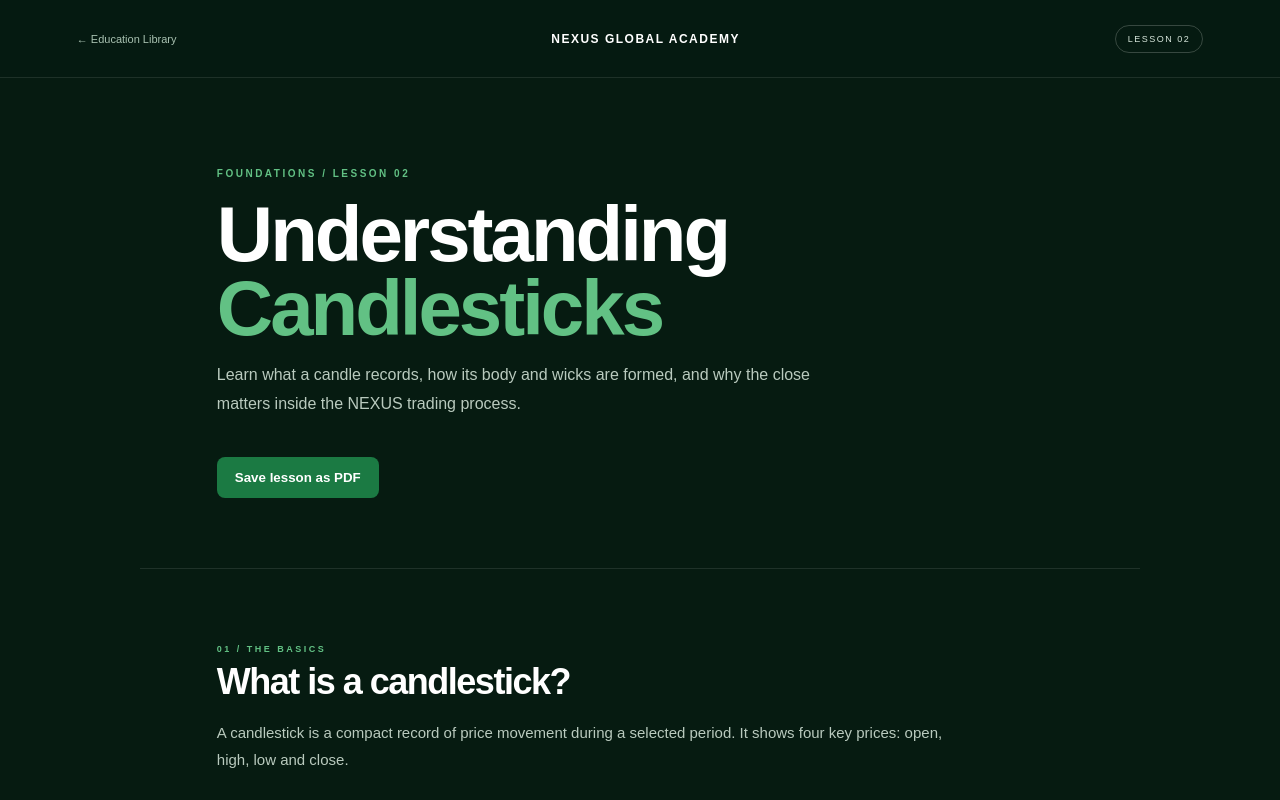
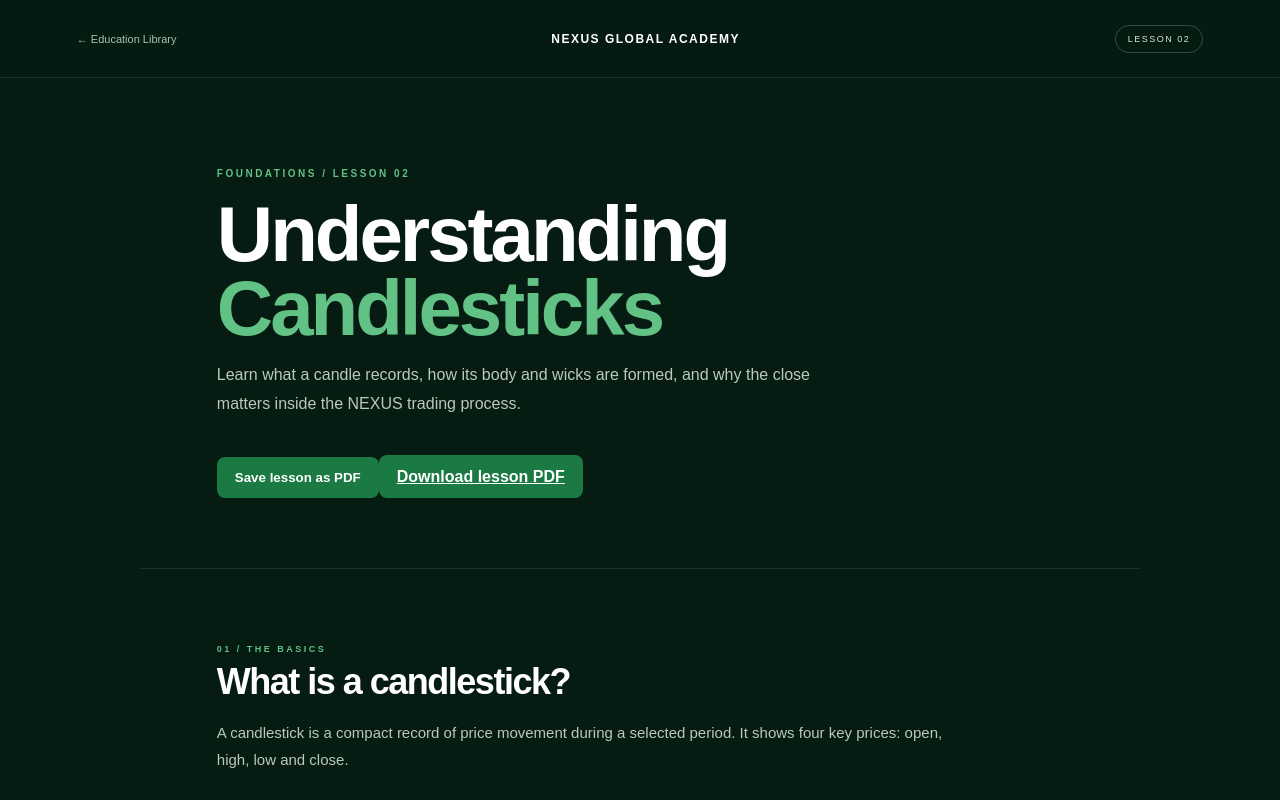
Before and after one commit to Oxlucky/NEXUS-GLOBAL-ACADEMY-EDUCATION, a Next.js app: page /lessons/understanding-candlesticks in a window 1280 px wide. Shown: the top 800 px of the page. Built offline with nearby package versions, Linux system fonts and the light colour scheme.

Commit message:
Add downloadable candlestick lesson PDF

```diff
--- a/app/lessons/understanding-candlesticks/page.tsx
+++ b/app/lessons/understanding-candlesticks/page.tsx
@@ -49,7 +49,7 @@ export default function UnderstandingCandlesticks() {
         <p className="eyebrow">FOUNDATIONS / LESSON 02</p>
         <h1>Understanding<br/><span>Candlesticks</span></h1>
         <p>Learn what a candle records, how its body and wicks are formed, and why the close matters inside the NEXUS trading process.</p>
-        <PrintButton />
+        <div className="lesson-actions"><PrintButton /><a className="print-button download-pdf" href="/pdfs/understanding-candlesticks.pdf" download>Download lesson PDF</a></div>
       </section>
 
       <section className="lesson-section">
```
